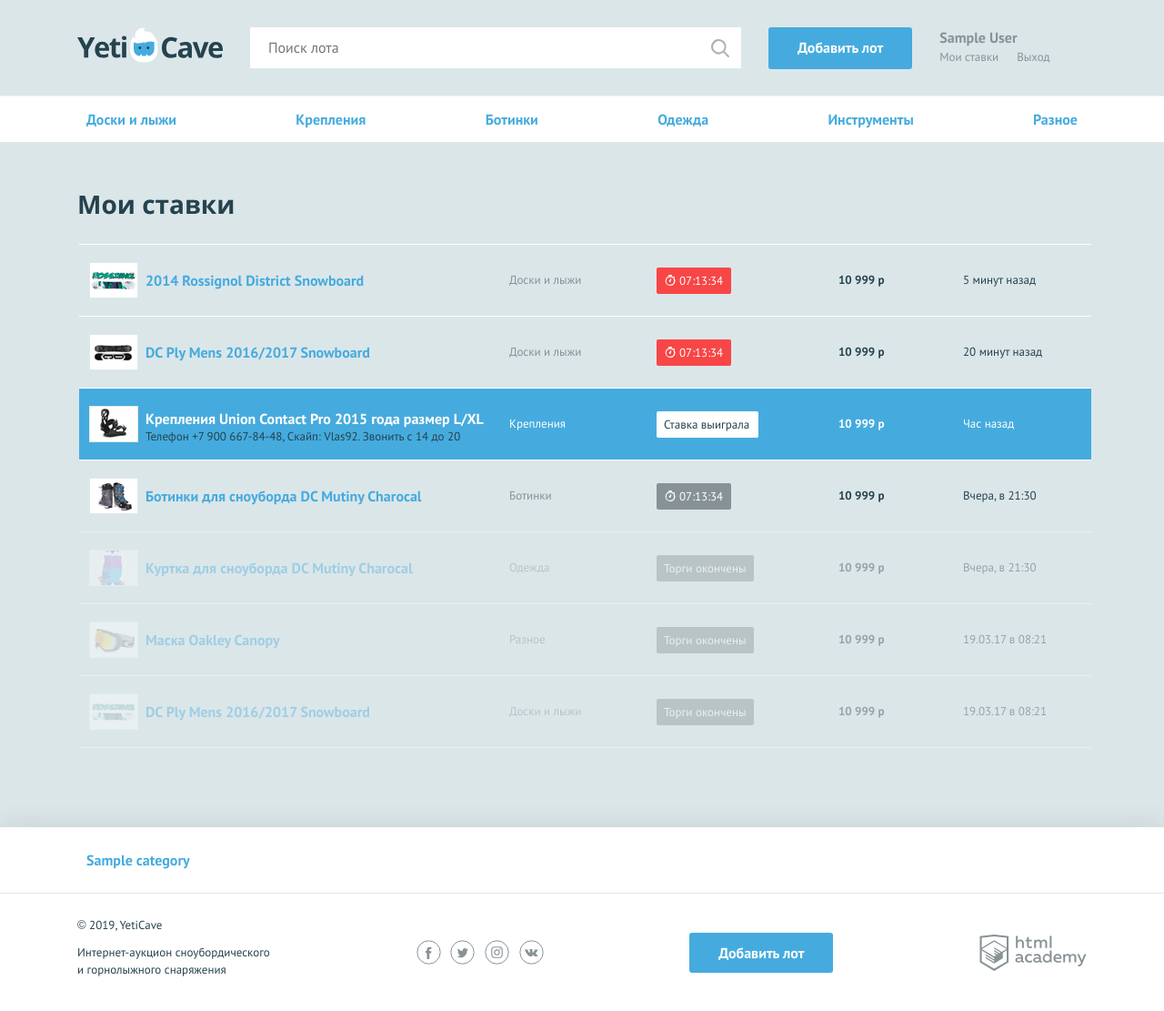
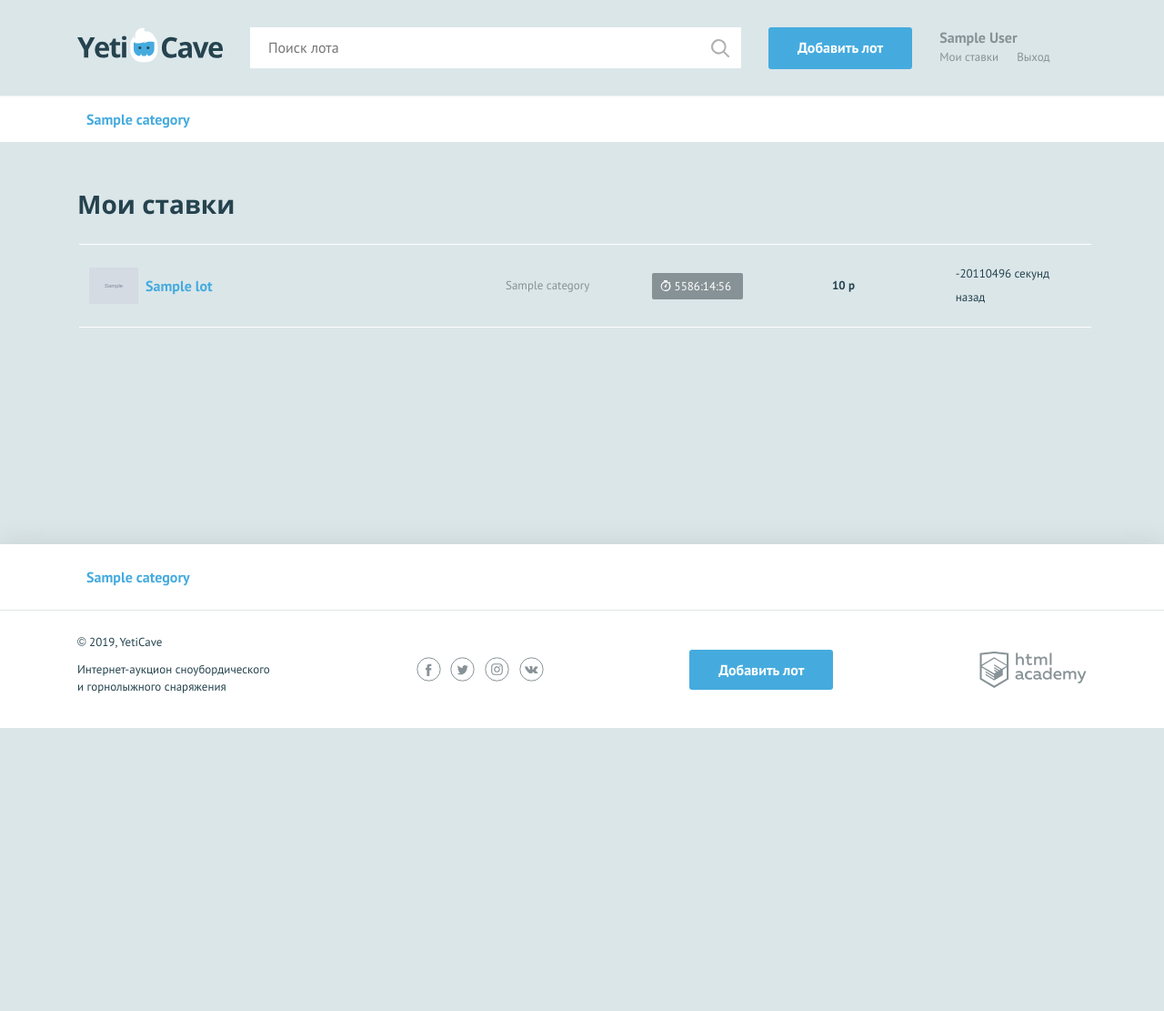
Before and after one commit to Marina-Sidorkina/185248-yeticave-9, a PHP site: page /my-bets.php in a window 1280 px wide. Shown: the whole page at 91% size. After the commit the page ends 800 px from the top, so only its background shows below. Run offline with PHP 8.4, Linux system fonts and the light colour scheme; the visitor is signed in with stand-in values (Sample User, id 1); tables that the repository leaves empty hold one stand-in row (values such as "Sample post"); grey boxes marked "Sample" are stand-in pictures.

Commit message:
Add bets template

```diff
--- a/css/style.css
+++ b/css/style.css
@@ -1198,7 +1198,7 @@ input:invalid .form__error{
 }
 
 .rates__timer .timer {
-  width: 82px;
+  width: 100px;
   box-sizing: border-box;
 }
 
--- a/helpers.php
+++ b/helpers.php
@@ -164,10 +164,12 @@ function get_time_params($expirationDate) {
   $timeLeft = strtotime($expirationDate) - time();
   $hours_left = floor($timeLeft / 3600);
   $minutes_left = floor(($timeLeft % 3600) / 60);
+  $seconds_left = floor(($timeLeft % 3600) % 60);
   $expiringMark = ($hours_left <= 1) ? "timer--finishing" : null;
   return [
       "hours_left" => $hours_left,
       "minutes_left" => $minutes_left,
+      "seconds_left" => $seconds_left,
       "expiration_mark" => $expiringMark
   ];
 }
@@ -239,3 +241,21 @@ function get_bet_block_status($lot, $all_bets) {
       and $lot["user_id"] !== $_SESSION["user"]["id"]
       and ($all_bets[count($all_bets) - 1]["user"]) !== ($_SESSION["user"]["name"]);
 }
+
+function get_formatted_time($bet_time) {
+  $result;
+  $difference = time() - strtotime($bet_time);
+  if ($difference < 86400 and $difference >= 3600) {
+    $hours = floor($difference / 3600);
+    $result = $hours . " " . get_noun_plural_form($hours, "час", "часа", "часов") . " назад";
+  } else if ($difference < 3600 and $difference >= 60) {
+    $minutes = floor($difference / 60);
+    $result = $minutes . " " . get_noun_plural_form($minutes, "минута", "минуты", "минут") . " назад";
+  } else if ($difference < 60) {
+    $seconds = floor($difference);
+    $result = $seconds . " " . get_noun_plural_form($seconds, "секунду", "секунды", "секунд") . " назад";
+  } else {
+    $result = date("d.m.y", strtotime($bet_time)) . " в " . date("H:i", strtotime($bet_time));
+  }
+  return $result;
+}
--- a/my-bets.php
+++ b/my-bets.php
@@ -8,8 +8,11 @@ $categories = get_categories($link);
 $user_name = set_user();
 check_categories($categories, $user_name);
 
-$content = include_template("my-bets.php", ["categories" => $categories]);
+$user_bets = get_user_bets($_SESSION["user"]["id"]) ?? [];
+
+$content = include_template("my-bets.php", ["categories" => $categories, "user_bets" => $user_bets]);
 $title = "Мои ставки";
 $layout = get_layout($content, $title, $categories, $user_name);
+
 print($layout);
 ?>
--- a/mysql/requests.php
+++ b/mysql/requests.php
@@ -170,3 +170,14 @@ function get_bets_by_lot($lot_id) {
   $bets = get_array($result) ?? [];
   return $bets;
 }
+
+function get_user_bets($user_id) {
+  $link = create_link();
+  $sql = 'SELECT l.title "lot_title", l.id "lot_id", l.picture_url "url", l.winner_id "winner_id", l.expired_at "expired_at", c.title "category", b.price "price", b.created_at "bet_date" FROM bets b
+    JOIN lots l ON b.lot_id = l.id
+    JOIN categories c ON l.category_id = c.id
+    WHERE b.user_id = "'. $user_id .'"
+    ORDER BY b.created_at DESC';
+  $result = mysqli_query($link, $sql);
+  return get_array($result);
+}
--- a/templates/lot.php
+++ b/templates/lot.php
@@ -49,7 +49,7 @@
             <tr class="history__item">
               <td class="history__name"><?=$value["user"]; ?></td>
               <td class="history__price"><?=$value["price"]; ?></td>
-              <td class="history__time"><?=$value["created_at"]; ?></td>
+              <td class="history__time"><?=get_formatted_time($value["created_at"]); ?></td>
             </tr>
           <?php endforeach; ?>
         </table>
--- a/templates/my-bets.php
+++ b/templates/my-bets.php
@@ -1,170 +1,48 @@
 <nav class="nav">
   <ul class="nav__list container">
+  <?php foreach ($categories as $value): ?>
     <li class="nav__item">
-      <a href="all-lots.html">Доски и лыжи</a>
+      <a href="all-lots.html"><?=htmlspecialchars($value["title"]); ?></a>
     </li>
-    <li class="nav__item">
-      <a href="all-lots.html">Крепления</a>
-    </li>
-    <li class="nav__item">
-      <a href="all-lots.html">Ботинки</a>
-    </li>
-    <li class="nav__item">
-      <a href="all-lots.html">Одежда</a>
-    </li>
-    <li class="nav__item">
-      <a href="all-lots.html">Инструменты</a>
-    </li>
-    <li class="nav__item">
-      <a href="all-lots.html">Разное</a>
-    </li>
+  <?php endforeach; ?>
   </ul>
 </nav>
 <section class="rates container">
   <h2>Мои ставки</h2>
   <table class="rates__list">
+  <?php foreach ($user_bets as $value): ?>
     <tr class="rates__item">
       <td class="rates__info">
         <div class="rates__img">
-          <img src="../img/rate1.jpg" width="54" height="40" alt="Сноуборд">
+          <img src="<?=$value["url"]; ?>" width="54" height="40" alt="Сноуборд">
         </div>
-        <h3 class="rates__title"><a href="lot.html">2014 Rossignol District Snowboard</a></h3>
+        <h3 class="rates__title"><a href="lot.php?lot_id=<?=$value["lot_id"]; ?>"><?=$value["lot_title"]; ?></a></h3>
       </td>
       <td class="rates__category">
-        Доски и лыжи
+        <?=$value["category"]; ?>
       </td>
       <td class="rates__timer">
-        <div class="timer timer--finishing">07:13:34</div>
+      <?php if (strtotime($value["expired_at"]) > time()) : ?>
+        <div class="timer <?=get_time_params($value["expired_at"])["expiration_mark"]; ?>">
+          <?=get_time_params($value["expired_at"])["hours_left"]; ?>:<?=get_time_params($value["expired_at"])["minutes_left"]; ?>:<?=get_time_params($value["expired_at"])["seconds_left"]; ?>
+        </div>
+      <?php elseif ($value["winner_id"] === $_SESSION["user"]["id"]) : ?>
+        <div class="timer timer--win">
+            Ставка выиграла
+        </div>
+      <?php else : ?>
+        <div class="timer timer--end">
+            Торги окончены
+        </div>
+      <?php endif; ?>
       </td>
       <td class="rates__price">
-        10 999 р
+        <?=$value["price"]; ?> р
       </td>
       <td class="rates__time">
-        5 минут назад
+        <?=get_formatted_time($value["bet_date"]); ?>
       </td>
     </tr>
-    <tr class="rates__item">
-      <td class="rates__info">
-        <div class="rates__img">
-          <img src="../img/rate2.jpg" width="54" height="40" alt="Сноуборд">
-        </div>
-        <h3 class="rates__title"><a href="lot.html">DC Ply Mens 2016/2017 Snowboard</a></h3>
-      </td>
-      <td class="rates__category">
-        Доски и лыжи
-      </td>
-      <td class="rates__timer">
-        <div class="timer timer--finishing">07:13:34</div>
-      </td>
-      <td class="rates__price">
-        10 999 р
-      </td>
-      <td class="rates__time">
-        20 минут назад
-      </td>
-    </tr>
-    <tr class="rates__item rates__item--win">
-      <td class="rates__info">
-        <div class="rates__img">
-          <img src="../img/rate3.jpg" width="54" height="40" alt="Крепления">
-        </div>
-        <div>
-          <h3 class="rates__title"><a href="lot.html">Крепления Union Contact Pro 2015 года размер L/XL</a></h3>
-          <p>Телефон +7 900 667-84-48, Скайп: Vlas92. Звонить с 14 до 20</p>
-        </div>
-      </td>
-      <td class="rates__category">
-        Крепления
-      </td>
-      <td class="rates__timer">
-        <div class="timer timer--win">Ставка выиграла</div>
-      </td>
-      <td class="rates__price">
-        10 999 р
-      </td>
-      <td class="rates__time">
-        Час назад
-      </td>
-    </tr>
-    <tr class="rates__item">
-      <td class="rates__info">
-        <div class="rates__img">
-          <img src="../img/rate4.jpg" width="54" height="40" alt="Ботинки">
-        </div>
-        <h3 class="rates__title"><a href="lot.html">Ботинки для сноуборда DC Mutiny Charocal</a></h3>
-      </td>
-      <td class="rates__category">
-        Ботинки
-      </td>
-      <td class="rates__timer">
-        <div class="timer">07:13:34</div>
-      </td>
-      <td class="rates__price">
-        10 999 р
-      </td>
-      <td class="rates__time">
-        Вчера, в 21:30
-      </td>
-    </tr>
-    <tr class="rates__item rates__item--end">
-      <td class="rates__info">
-        <div class="rates__img">
-          <img src="../img/rate5.jpg" width="54" height="40" alt="Куртка">
-        </div>
-        <h3 class="rates__title"><a href="lot.html">Куртка для сноуборда DC Mutiny Charocal</a></h3>
-      </td>
-      <td class="rates__category">
-        Одежда
-      </td>
-      <td class="rates__timer">
-        <div class="timer timer--end">Торги окончены</div>
-      </td>
-      <td class="rates__price">
-        10 999 р
-      </td>
-      <td class="rates__time">
-        Вчера, в 21:30
-      </td>
-    </tr>
-    <tr class="rates__item rates__item--end">
-      <td class="rates__info">
-        <div class="rates__img">
-          <img src="../img/rate6.jpg" width="54" height="40" alt="Маска">
-        </div>
-        <h3 class="rates__title"><a href="lot.html">Маска Oakley Canopy</a></h3>
-      </td>
-      <td class="rates__category">
-        Разное
-      </td>
-      <td class="rates__timer">
-        <div class="timer timer--end">Торги окончены</div>
-      </td>
-      <td class="rates__price">
-        10 999 р
-      </td>
-      <td class="rates__time">
-        19.03.17 в 08:21
-      </td>
-    </tr>
-    <tr class="rates__item rates__item--end">
-      <td class="rates__info">
-        <div class="rates__img">
-          <img src="../img/rate7.jpg" width="54" height="40" alt="Сноуборд">
-        </div>
-        <h3 class="rates__title"><a href="lot.html">DC Ply Mens 2016/2017 Snowboard</a></h3>
-      </td>
-      <td class="rates__category">
-        Доски и лыжи
-      </td>
-      <td class="rates__timer">
-        <div class="timer timer--end">Торги окончены</div>
-      </td>
-      <td class="rates__price">
-        10 999 р
-      </td>
-      <td class="rates__time">
-        19.03.17 в 08:21
-      </td>
-    </tr>
+  <?php endforeach; ?>
   </table>
 </section>
```
